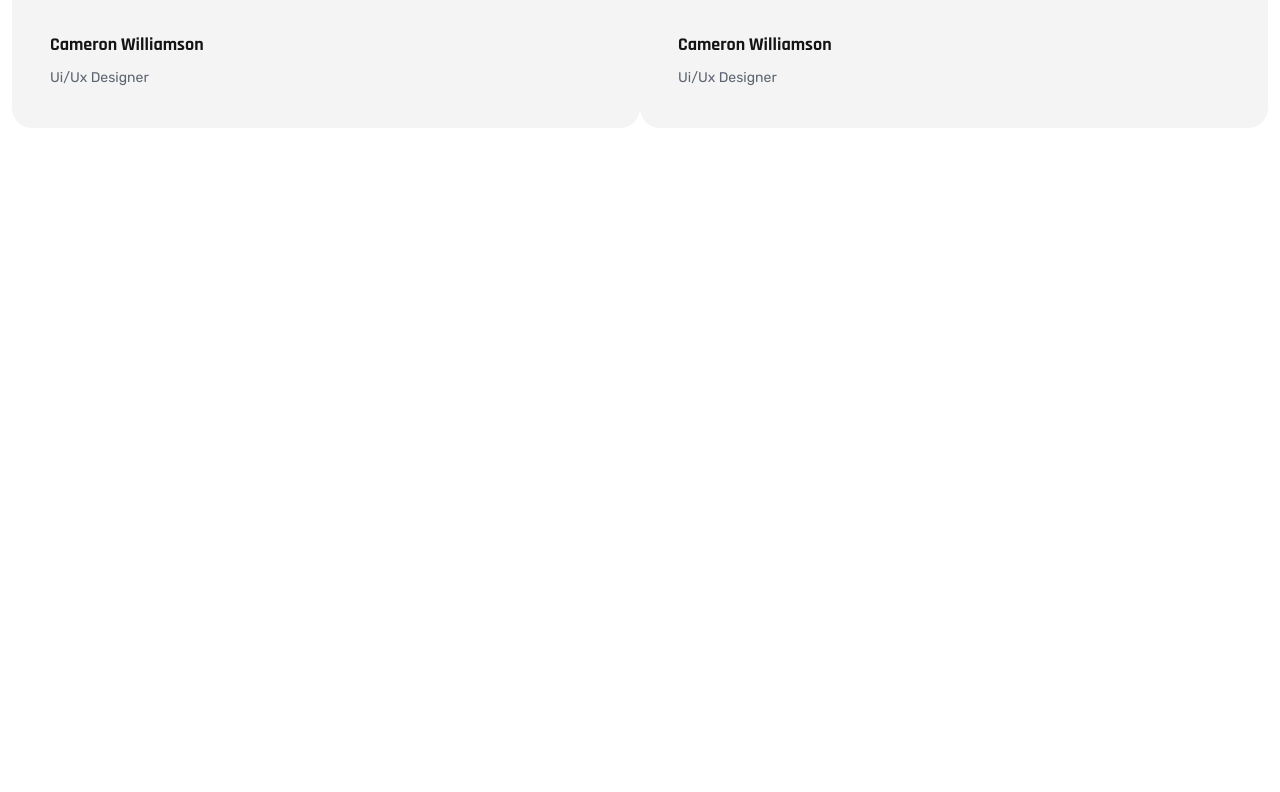
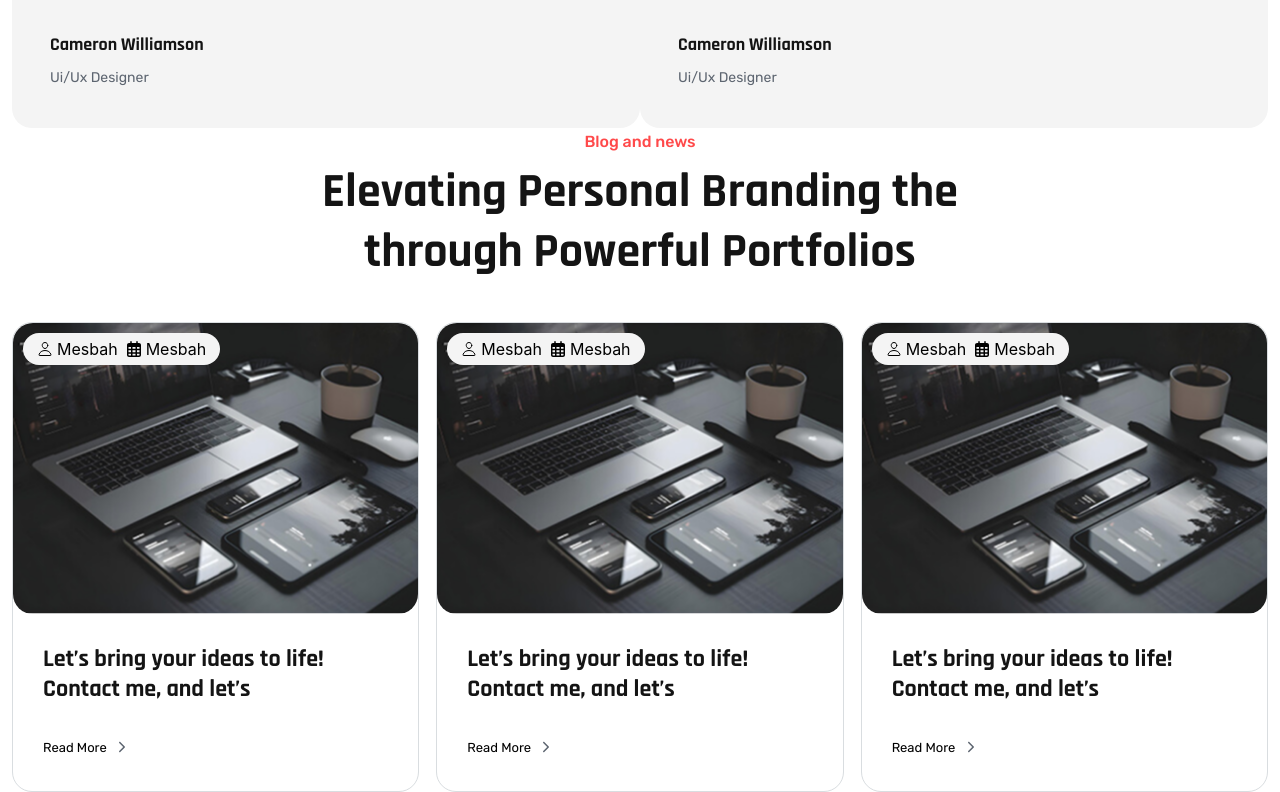
Before and after one commit to nabilislam11/Demo-portfolio, a React (Vite) app: page / in a window 1280 px wide. Shown: the part 8953-9745 px from the top of the page. Before the commit the page ends 9081 px from the top, so only its background shows below. Built offline with nearby package versions, Linux system fonts and the light colour scheme.

Commit message:
blog part

```diff
--- /dev/null
+++ b/src/components/blog/Blog.jsx
@@ -0,0 +1,98 @@
+import React from 'react'
+import blog from '../../assets/blog.png'
+import { IoIosArrowForward } from 'react-icons/io'
+import { IoPersonOutline } from 'react-icons/io5'
+import { FaRegCalendarDays } from 'react-icons/fa6'
+
+const Blog = () => {
+    return (
+        <div className=' container px-[15px] pt-[120ox] flex flex-col gap-5'>
+            <div className=" text-center space-y-1.5">
+                <p className='font-medium font-rubik text-[16px] leading-[28px] text-[#FF494A]'>Blog and news</p>
+                <h2 className='font-bold  font-rajdhani text-[48px] leading-[60px] text-[#141414] w-[636px] mx-auto '>Elevating Personal Branding the
+                    through Powerful Portfolios</h2>
+            </div>
+            <div className=" pt-5 grid grid-cols-1 md:grid-cols-2 lg:grid-cols-3 gap-[17px] ">
+                <div className=" rounded-[20px] border border-[#D9DDE0]">
+                    <div className=" relative rounded-2xl">
+                        <img className='rounded-[20px] w-full ' src={blog} alt="" />
+                        <div className=" absolute top-2.5 left-2.5 flex items-center py-1 px-3.5 rounded-2xl bg-[#F4F4F4] gap-2 ">
+
+                            <div className=" flex items-center gap-1">
+                                <IoPersonOutline />
+                                <p>Mesbah</p>
+                            </div>
+                            <div className=" flex items-center gap-1">
+                                <FaRegCalendarDays />
+                                <p>Mesbah</p>
+                            </div>
+                        </div>
+                    </div>
+                    <div className="p-[30px] flex flex-col gap-7.5 ">
+                        <p className='font-bold font-rajdhani text-[24px] leading-[30px] text-[#141414]'>Let’s bring your ideas to life!
+                            Contact me, and let’s</p>
+                        <div className=" flex items-center gap-1">
+                            <p className='font-normal font-rubik text-[13px] leading-[27px] text-[#5D65705D6570]'>Read More </p>
+                            <IoIosArrowForward className='text-[#5D6570] ' />
+
+                        </div>
+                    </div>
+                </div>
+                <div className=" rounded-[20px] border border-[#D9DDE0]">
+                    <div className=" relative rounded-2xl">
+                        <img className='rounded-[20px] w-full ' src={blog} alt="" />
+                        <div className=" absolute top-2.5 left-2.5 flex items-center py-1 px-3.5 rounded-2xl bg-[#F4F4F4] gap-2 ">
+
+                            <div className=" flex items-center gap-1">
+                                <IoPersonOutline />
+                                <p>Mesbah</p>
+                            </div>
+                            <div className=" flex items-center gap-1">
+                                <FaRegCalendarDays />
+                                <p>Mesbah</p>
+                            </div>
+                        </div>
+                    </div>
+                    <div className="p-[30px] flex flex-col gap-7.5 ">
+                        <p className='font-bold font-rajdhani text-[24px] leading-[30px] text-[#141414]'>Let’s bring your ideas to life!
+                            Contact me, and let’s</p>
+                        <div className=" flex items-center gap-1">
+                            <p className='font-normal font-rubik text-[13px] leading-[27px] text-[#5D65705D6570]'>Read More </p>
+                            <IoIosArrowForward className='text-[#5D6570] ' />
+
+                        </div>
+                    </div>
+                </div>
+                <div className=" rounded-[20px] border border-[#D9DDE0]">
+                    <div className=" relative rounded-2xl">
+                        <img className='rounded-[20px] w-full ' src={blog} alt="" />
+                        <div className=" absolute top-2.5 left-2.5 flex items-center py-1 px-3.5 rounded-2xl bg-[#F4F4F4] gap-2 ">
+
+                            <div className=" flex items-center gap-1">
+                                <IoPersonOutline />
+                                <p>Mesbah</p>
+                            </div>
+                            <div className=" flex items-center gap-1">
+                                <FaRegCalendarDays />
+                                <p>Mesbah</p>
+                            </div>
+                        </div>
+                    </div>
+                    <div className="p-[30px] flex flex-col gap-7.5 ">
+                        <p className='font-bold font-rajdhani text-[24px] leading-[30px] text-[#141414]'>Let’s bring your ideas to life!
+                            Contact me, and let’s</p>
+                        <div className=" flex items-center gap-1">
+                            <p className='font-normal font-rubik text-[13px] leading-[27px] text-[#5D65705D6570]'>Read More </p>
+                            <IoIosArrowForward className='text-[#5D6570] ' />
+
+                        </div>
+                    </div>
+                </div>
+
+            </div>
+
+        </div>
+    )
+}
+
+export default Blog
--- a/src/page/Home.jsx
+++ b/src/page/Home.jsx
@@ -11,6 +11,7 @@ import Company from '../components/company/Company'
 import LatestPortfolio from '../components/latest-portfolio/LatestPortfolio'
 import PricePlan from '../components/price-plan/PricePlan'
 import Testimonial from '../components/testimonial/Testimonial'
+import Blog from '../components/blog/Blog'
 
 const Home = () => {
   return (
@@ -28,6 +29,7 @@ const Home = () => {
         <LatestPortfolio></LatestPortfolio>
         <PricePlan></PricePlan>
         <Testimonial></Testimonial>
+        <Blog></Blog>
       </div>
 
 
```
Also changed, not shown: src/assets/blog.png (added).
